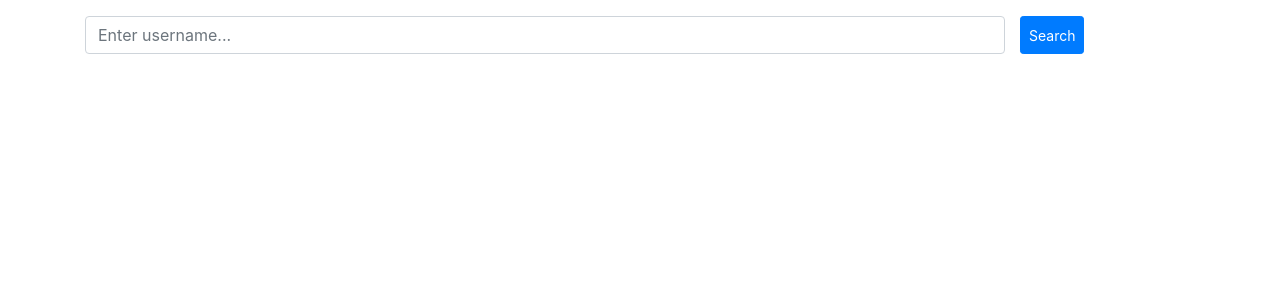
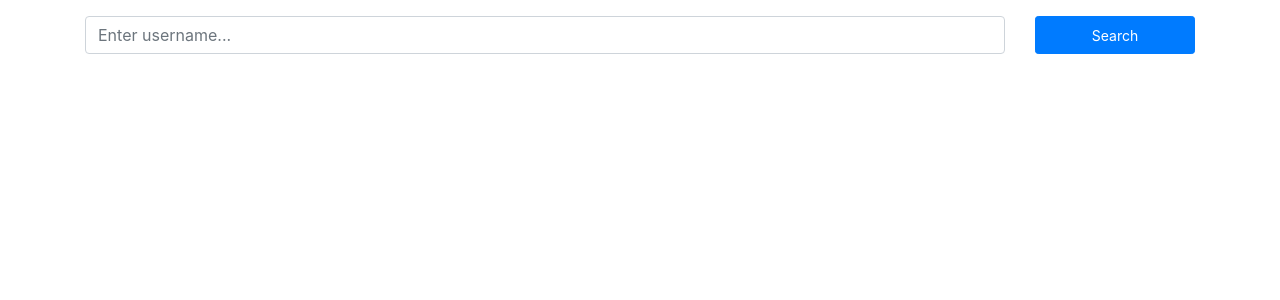
Before and after one commit to 4c3x5u/portfolio_github-profile-finder, a React (Create React App) app: page / in a window 1280 px wide. Shown: the top 300 px of the page. Built offline with nearby package versions, Linux system fonts and the light colour scheme.

Commit message:
Bootstrap Card added
...below the search controls to later display basic user information. It includes inline styles which later on will be moved into the sass file.

```diff
--- a/src/App.jsx
+++ b/src/App.jsx
@@ -15,8 +15,8 @@ const App = () => {
         <Form onSubmit={(e) => e.preventDefault()}>
           {viewSearchFormGroup(setSearchParam, setUserFound, setUserDetails, searchParam)}
         </Form>
+        {userFound && viewUserDetails(userDetails)}
       </Container>
-      {userFound && viewUserDetails(userDetails)}
     </div>
   );
 };
--- a/src/views.jsx
+++ b/src/views.jsx
@@ -1,6 +1,6 @@
 import React from 'react';
 import {
-  Row, Col, Form, Button,
+  Row, Col, Form, Button, Card,
 } from 'react-bootstrap';
 
 import {
@@ -8,7 +8,8 @@ import {
 } from './utils';
 
 export const viewSearchFormGroup = (setSearchParam, setUserFound, setUserDetails, searchParam) => (
-  <Form.Group as={Row}>
+  <Form.Group>
+    <Row>
       <Col xs={10}>
         <Form.Control
           type="text"
@@ -16,11 +17,11 @@ export const viewSearchFormGroup = (setSearchParam, setUserFound, setUserDetails
           onChange={(e) => setSearchParam(e.target.value)}
         />
       </Col>
+      <Col size={2}>
         <Button
-      column
-      xs={2}
           variant="primary"
           size="sm"
+          style={{ height: '100%', width: '100%' }}
           onKeyPress={(e) => e.preventDefault()}
           onClick={() => searchUser(
             searchParam,
@@ -30,11 +31,31 @@ export const viewSearchFormGroup = (setSearchParam, setUserFound, setUserDetails
         >
           Search
         </Button>
+      </Col>
+    </Row>
   </Form.Group>
 );
 
-export const viewUserDetails = (userDetails) => (
-  <div>
-    <h1>{JSON.stringify(userDetails)}</h1>
-  </div>
+export const viewUserDetails = () => (
+  <Card style={{ height: '20rem', width: '100%' }}>
+    <Row style={{ height: '100%' }}>
+      <Col xs={4}>
+        <Card.Img
+          variant="left"
+          src="https://www.unfe.org/wp-content/uploads/2019/04/SM-placeholder-1024x512.png"
+          style={{ width: '100%', height: '100%' }}
+        />
+      </Col>
+      <Col xs={8}>
+        <Card.Body>
+          <Card.Title>Card Title</Card.Title>
+          <Card.Text>
+            Some quick example text to build on the card title and make up the bulk of
+            the cards content.
+          </Card.Text>
+          <Button variant="primary">Go somewhere</Button>
+        </Card.Body>
+      </Col>
+    </Row>
+  </Card>
 );
```
Lines whose indentation alone changed are shown as unchanged.
